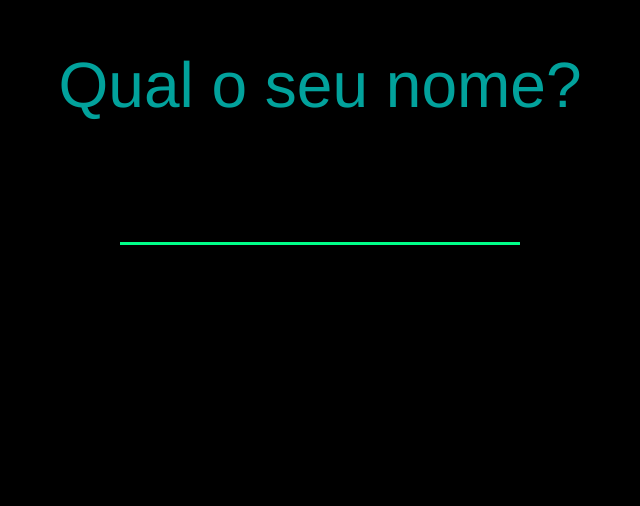
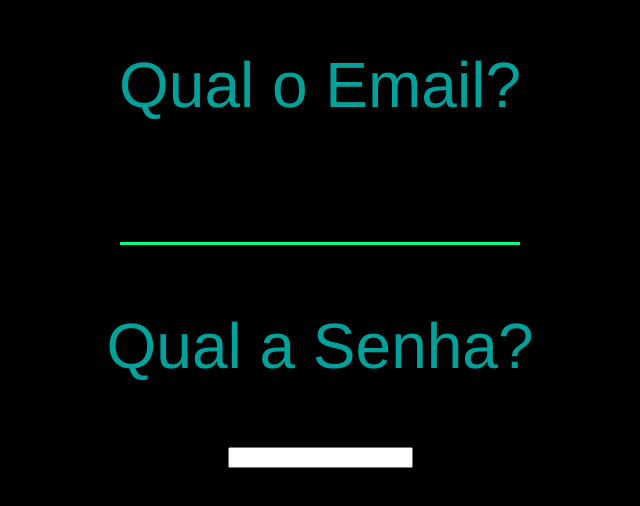
Before and after one commit to vitorxcp/Chatzin, a website: page public/index.html in a window 1280 px wide. Shown: the part 156-662 px from the top of the page, without its empty margins (320-960 px from the left). Drawn offline with nearby package versions, Linux system fonts and the light colour scheme; no server answers.

Commit message:
💐⛳️ Checkpoint ./public/index.html:2502170/192

```diff
--- a/public/index.html
+++ b/public/index.html
@@ -16,8 +16,10 @@
     </li>
     <li class="login page">
       <div class="form">
-        <h3 class="title">Qual o seu nome?</h3>
+        <h3 class="title">Qual o Email?</h3>
         <input class="usernameInput" type="text" maxlength="14" />
+         <h3 class="title">Qual a Senha?</h3>
+        <input class="inputEmail" type="email" maxlength="14" />
       </div>
     </li>
   </ul>
```
